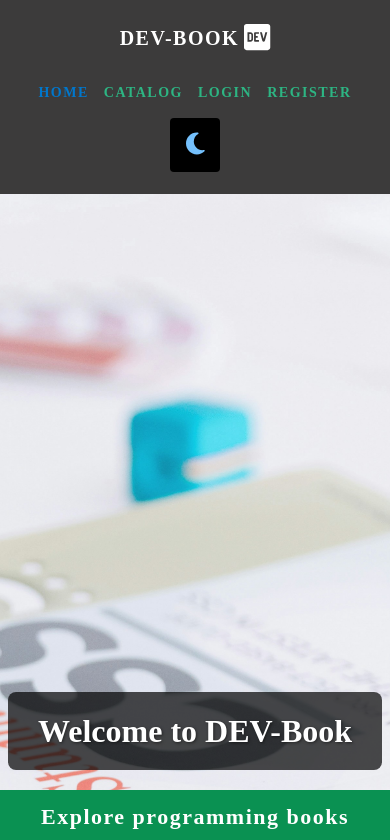
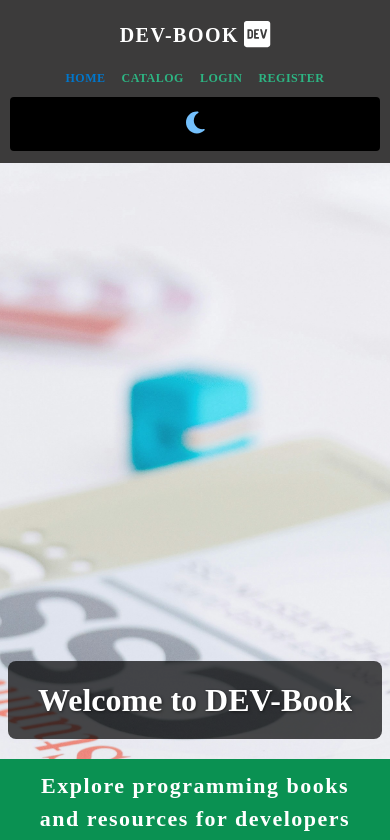
Before and after one commit to lyklecharova/DEV-Book, a React (Vite) app in the folder dev-book/client/: page / in a window 390 px wide. Shown: the top 840 px of the page. Built offline with nearby package versions, Linux system fonts and the light colour scheme; no server answers.

Commit message:
Fix responsive header for Android and iOS

```diff
--- a/dev-book/client/src/components/Header/Header.module.css
+++ b/dev-book/client/src/components/Header/Header.module.css
@@ -14,7 +14,7 @@
     align-items: center;
     /* background-color: #2db583; */
     /* background-color: var(--background-color); */
-   background-color:  var(--header-color);
+    background-color: var(--header-color);
     z-index: 1;
     backdrop-filter: blur(30px);
 }
@@ -52,22 +52,45 @@ a {
     align-items: center;
 }
 
-/* RD */
+/* Responsive header for Android and iOS devices */
 @media (max-width: 600px) {
     .nav-bar {
         flex-direction: column;
-        padding: 15px 10px;
-        gap: 15px;
+        justify-content: center;
+        align-items: center;
+        box-sizing: border-box;
+        padding: 12px 10px;
+        gap: 12px;
     }
 
+    /* Center the DEV-BOOK logo */
+    .nav-bar>a {
+        font-size: 20px;
+    }
+
+    /* Arrange navigation links on mobile screens */
     .ul-list {
+        display: flex;
         flex-wrap: wrap;
         justify-content: center;
-        gap: 15px;
+        align-items: center;
+        gap: 10px 16px;
+        width: 100%;
+        margin: 0;
         padding: 0;
+        box-sizing: border-box;
     }
 
-    .li-element > a {
-        font-size: 14px;
+    .li-element>a {
+        font-size: 12px;
+        letter-spacing: 0.5px;
+        white-space: nowrap;
+    }
+
+    /* Place the theme toggle on a separate row */
+    .ul-list>li:last-child {
+        flex-basis: 100%;
+        display: flex;
+        justify-content: center;
     }
 }
```
